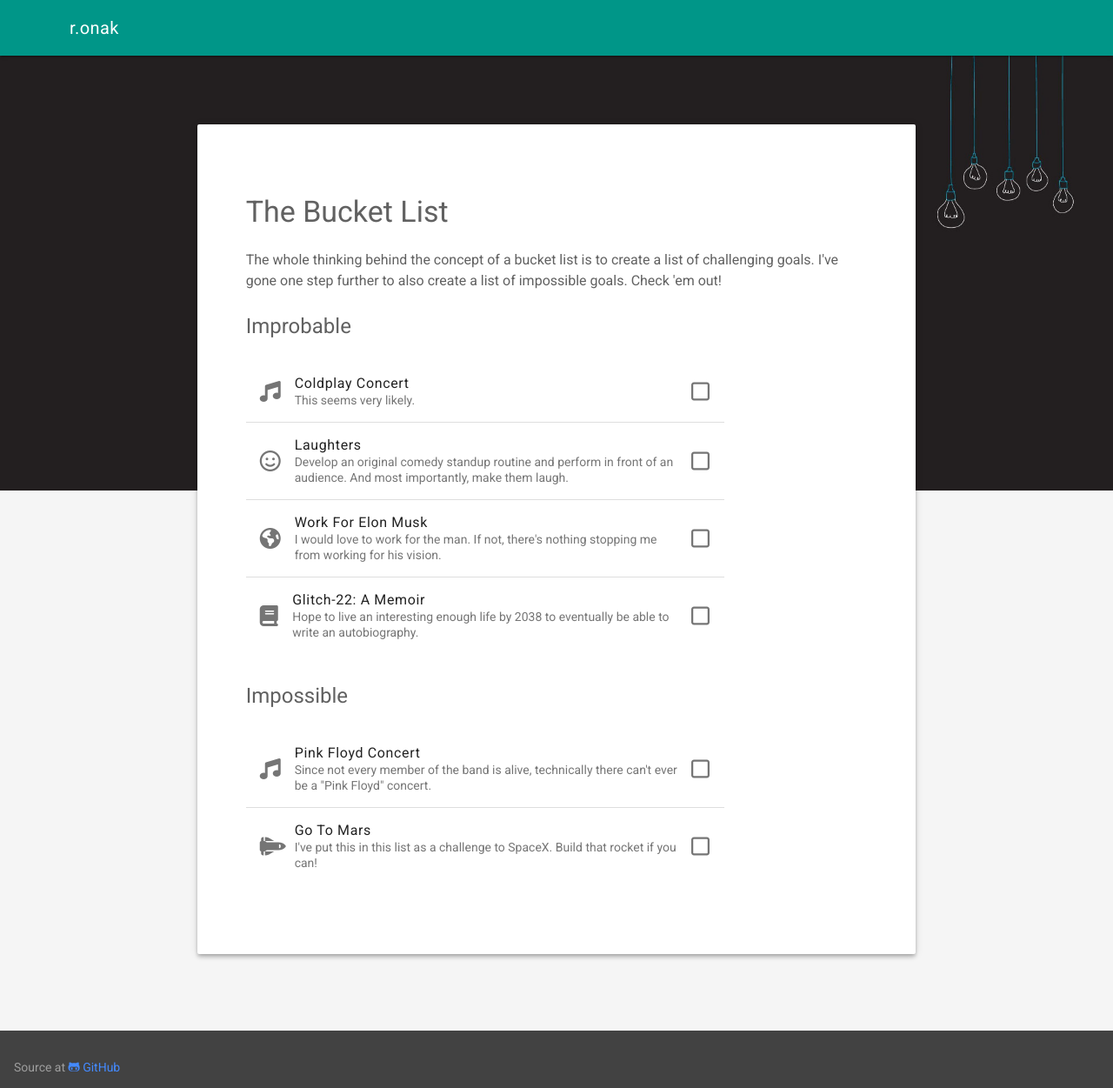
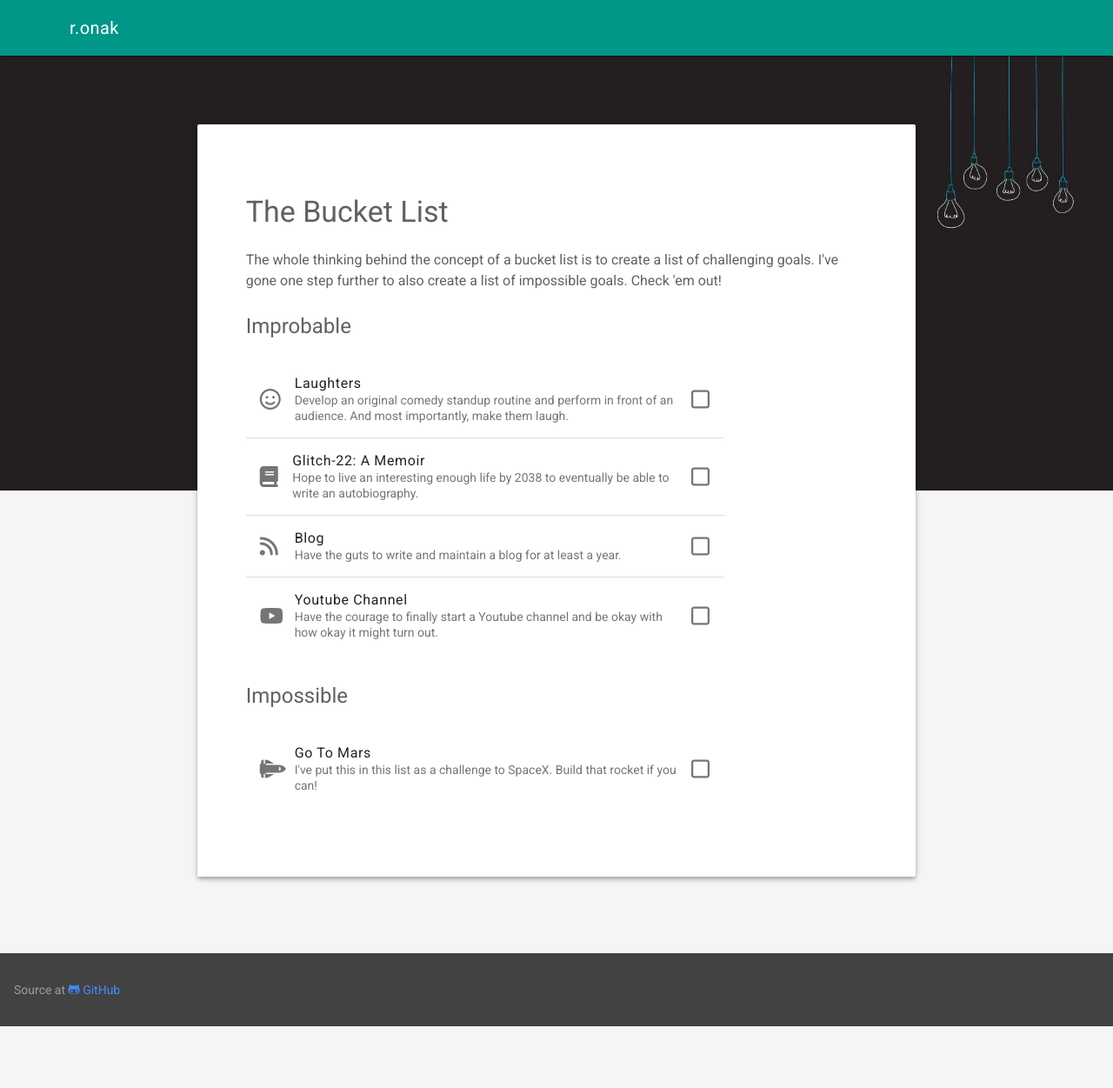
Before and after one commit to ron4ex/ron4ex.github.io, a Jekyll site: the page built from bucket-list.html, in a window 1280 px wide. Shown: the whole page at 87% size. Built offline with Jekyll 4.4.1, drawn with Linux system fonts in a browser that asks for light colours; nearby versions of some CDN libraries.

Commit message:
Update reading, about and bucket-list

```diff
--- a/_data/bucketList.yml
+++ b/_data/bucketList.yml
@@ -1,31 +1,41 @@
 improbable:
-    -
-        title: Coldplay Concert
-        desc: This seems very likely.
-        faIcon: fa-music
-        faStatusIcon: fa-square-o
+    # -
+    #     title: Coldplay Concert
+    #     desc: This seems very likely.
+    #     faIcon: fa-music
+    #     faStatusIcon: fa-square-o
     -
         title: Laughters
         desc: Develop an original comedy standup routine and perform in front of an audience. And most importantly, make them laugh.
         faIcon: fa-smile-o
         faStatusIcon: fa-square-o
-    -
-        title: Work For Elon Musk
-        desc: I would love to work for the man. If not, there's nothing stopping me from working for his vision.
-        faIcon: fa-globe
-        faStatusIcon: fa-square-o
+    # -
+    #     title: Work For Elon Musk
+    #     desc: I would love to work for the man. If not, there's nothing stopping me from working for his vision.
+    #     faIcon: fa-globe
+    #     faStatusIcon: fa-square-o
     -
         title: "Glitch-22: A Memoir"
         desc: Hope to live an interesting enough life by 2038 to eventually be able to write an autobiography.
         faIcon: fa-book
         faStatusIcon: fa-square-o
+    -
+        title: "Blog"
+        desc: Have the guts to write and maintain a blog for at least a year.
+        faIcon: fa-rss
+        faStatusIcon: fa-square-o
+    -
+        title: "Youtube Channel"
+        desc: Have the courage to finally start a Youtube channel and be okay with how okay it might turn out.
+        faIcon: fa-youtube
+        faStatusIcon: fa-square-o
 
 impossible:
-    -
-        title: Pink Floyd Concert
-        desc: Since not every member of the band is alive, technically there can't ever be a "Pink Floyd" concert.
-        faIcon: fa-music
-        faStatusIcon: fa-square-o
+    # -
+    #     title: Pink Floyd Concert
+    #     desc: Since not every member of the band is alive, technically there can't ever be a "Pink Floyd" concert.
+    #     faIcon: fa-music
+    #     faStatusIcon: fa-square-o
     -
         title: Go To Mars
         desc: I've put this in this list as a challenge to SpaceX. Build that rocket if you can!
```
Also changed, not shown: _data/reading.yml (+26 -22 lines), about.html (+30 -14 lines).
